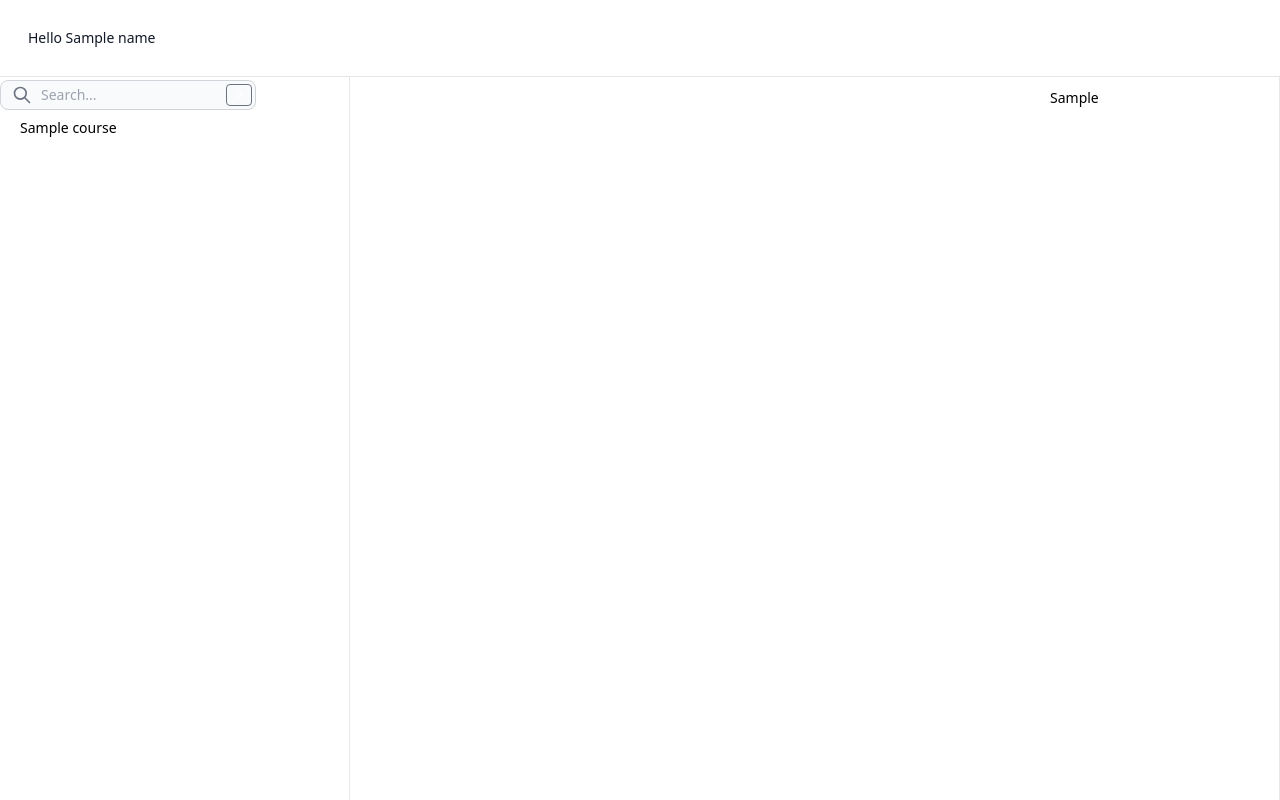
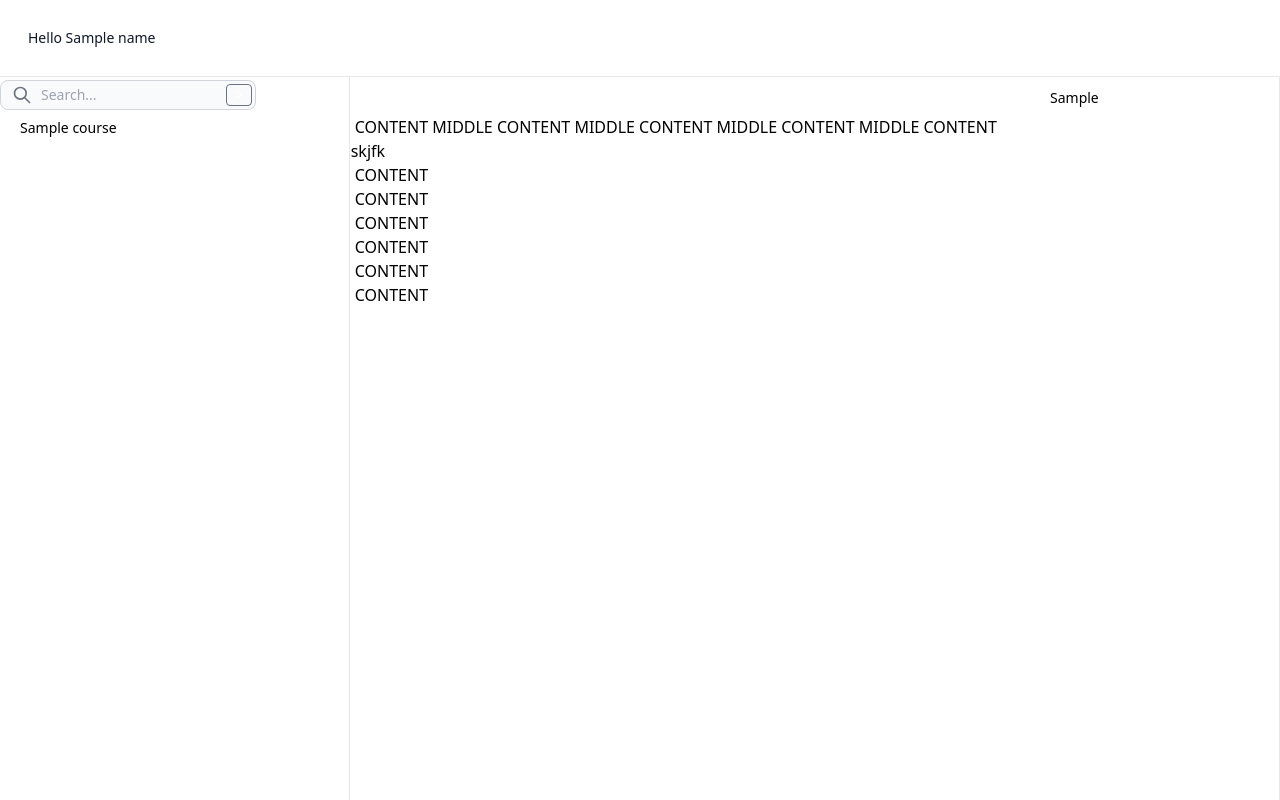
Before and after one commit to EthanHaque/recalpp, a Django app: template recalpp/server/templates/schedule_builder/temphomepage.html in a window 1280 px wide. Run offline with Django 4.2, Linux system fonts and the light colour scheme; the template is opened without the code that fills it: most values are stand-ins (such as "Sample title", 1, 10 or a date in 2020); some libraries are stand-ins or nearby versions.

Commit message:
middle content accessed

```diff
--- a/recalpp/server/schedule_builder/views.py
+++ b/recalpp/server/schedule_builder/views.py
@@ -29,5 +29,5 @@ def index(request):
 
     # get all courses from the collection
     courses = courses_collection.find({})
-    context = {'name': 'Rafay Khan', 'courses': courses, 'degree_progress': major_info}
+    context = {'name': 'Nguyen Nguyen', 'courses': courses, 'degree_progress': major_info}
     return render(request, 'schedule_builder/temphomepage.html', context)
--- a/recalpp/server/templates/schedule_builder/temphomepage.html
+++ b/recalpp/server/templates/schedule_builder/temphomepage.html
@@ -22,6 +22,22 @@
         </div>
     </div>
 </nav>
+
+<aside id="middle-content"
+    style="margin-top: 150; margin-left: 350px; margin-right: 250px; background-color: lightyellow;">
+    <p> MIDDLE CONTENT</p>
+</aside>
+
+<div id="middle" style="position: absolute; width: 800px; height: 650px;
+left: 50%; top: 50%; margin-left: -350px; margin-top: -285px;">
+    <p>MIDDLE CONTENT MIDDLE CONTENT MIDDLE CONTENT MIDDLE CONTENT MIDDLE CONTENT MIDDLeskjfk</p>
+    <p>MIDDLE CONTENT</p>
+    <p>MIDDLE CONTENT</p>
+    <p>MIDDLE CONTENT</p>
+    <p>MIDDLE CONTENT</p>
+    <p>MIDDLE CONTENT</p>
+    <p>MIDDLE CONTENT</p>
+  </div>
 
 <aside id="logo-sidebar"
     class="fixed top-0 left-0 z-40 w-[350px] h-screen pt-20 transition-transform
@@ -83,8 +99,6 @@ aria-label="Degreebar">
             </h3>
         </div>
     </div>
-
-
 </aside>
 
 
```
